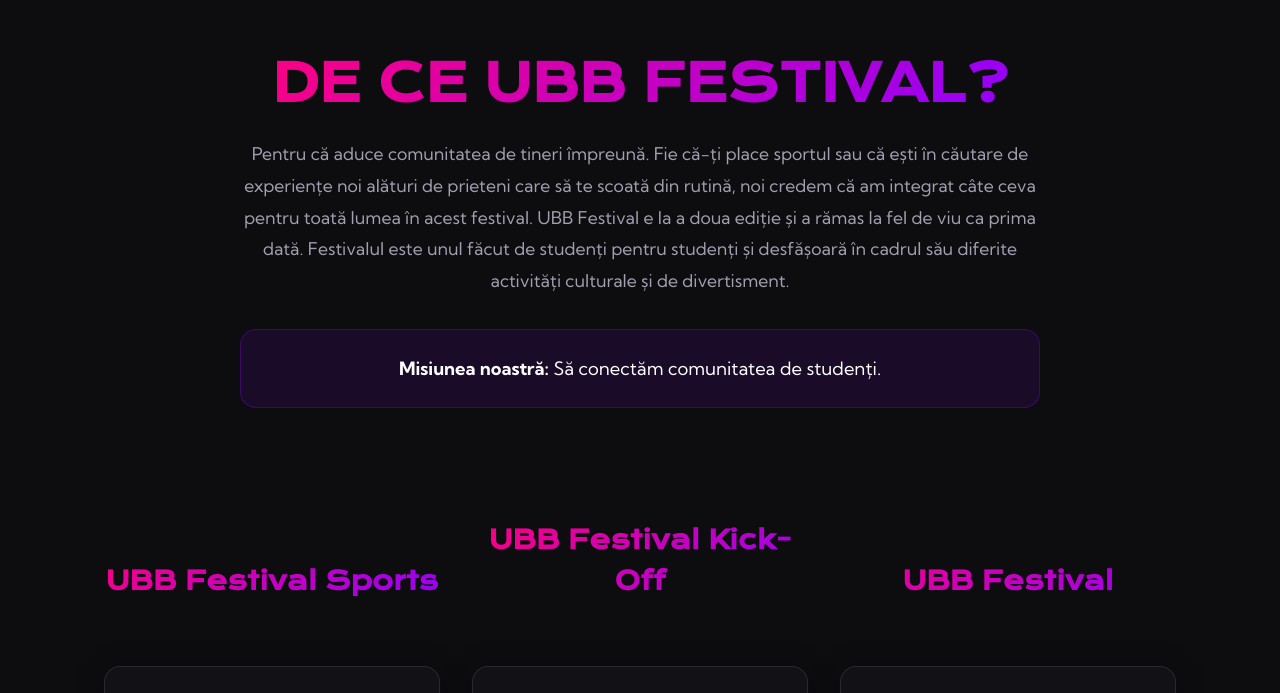
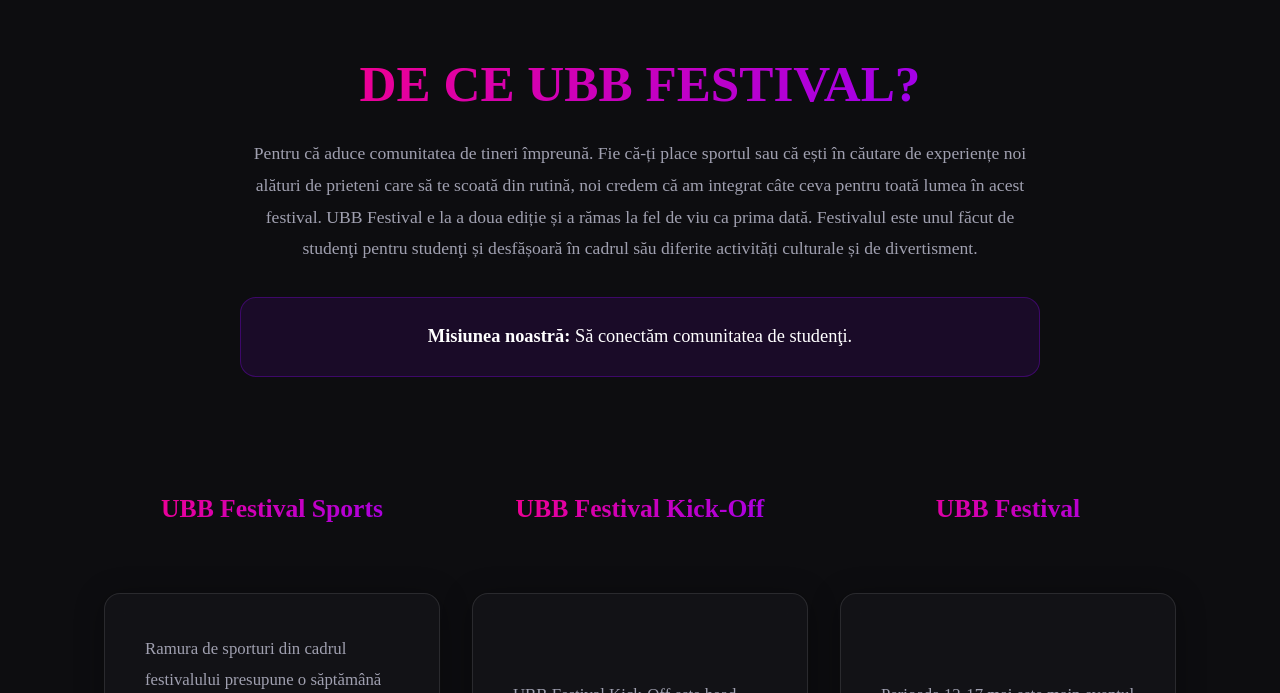
Before and after one commit to PaulSchiop/ubb-festival-site, a Next.js app: page /despre-noi in a window 1280 px wide. Shown: the part 107-800 px from the top of the page. Built offline with nearby package versions, Linux system fonts and the light colour scheme.

Commit message:
fix(fonts): updated fonts so it works now

```diff
--- a/src/app/globals.css
+++ b/src/app/globals.css
@@ -1,5 +1,3 @@
-@import url('https://fonts.googleapis.com/css2?family=Krona+One&family=Lora:wght@400;500;600;700&family=Kumbh+Sans:wght@300;400;500;600;700&display=swap');
-
 :root {
   --bg-color: #0d0d10;
   --bg-color-soft: #1a1a20;
@@ -15,9 +13,6 @@
   --border-color: rgba(255, 255, 255, 0.1);
   --border-color-hover: rgba(255, 255, 255, 0.2);
 
-  --font-display: 'Krona One', sans-serif;
-  --font-heading: 'Lora', serif;
-  --font-body: 'Kumbh Sans', sans-serif;
 
   --radius-sm: 8px;
   --radius-md: 16px;
--- a/src/data/config.json
+++ b/src/data/config.json
@@ -1,11 +1,11 @@
 {
   "siteName": "UBB FESTIVAL",
-  "heroTitle": "DE LA STUDENȚI PENTRU STUDENȚI",
+  "heroTitle": "DE LA STUDENŢI PENTRU STUDENŢI",
   "heroSubtitle": "UBB Festival este primul și cel mai mare festival studențesc din Cluj-Napoca.",
   "aboutUs": {
     "title": "De ce UBB Festival?",
-    "description": "Pentru că aduce comunitatea de tineri împreună. Fie că-ți place sportul sau că ești în căutare de experiențe noi alături de prieteni care să te scoată din rutină, noi credem că am integrat câte ceva pentru toată lumea în acest festival. UBB Festival e la a doua ediție și a rămas la fel de viu ca prima dată. Festivalul este unul făcut de studenți pentru studenți și desfășoară în cadrul său diferite activități culturale și de divertisment.",
-    "mission": "Să conectăm comunitatea de studenți.",
+    "description": "Pentru că aduce comunitatea de tineri împreună. Fie că-ți place sportul sau că ești în căutare de experiențe noi alături de prieteni care să te scoată din rutină, noi credem că am integrat câte ceva pentru toată lumea în acest festival. UBB Festival e la a doua ediție și a rămas la fel de viu ca prima dată. Festivalul este unul făcut de studenţi pentru studenţi și desfășoară în cadrul său diferite activități culturale și de divertisment.",
+    "mission": "Să conectăm comunitatea de studenţi.",
     "sportsDescription": "Ramura de sporturi din cadrul festivalului presupune o săptămână întreagă de activități sportive și o serie de campionate. Activitățile includ forme diverse de mișcare, de la ciclism până la cățărări, iar competițiile sportive vor fi sub formatul unor campionate de fotbal, baschet, volei și tenis, la care te așteptăm indiferent de cât de bine știi să joci.",
     "kickOffDescription": "UBB Festival Kick-Off este head startul festivalului în sine, fiind câteva zile prefestival de diverse activități la care vii fie cu echipa, fie singur. Aici îți ieși din rutină și îți pui creativitatea și spiritul competitiv în mișcare în tot felul de joculețe ce vor avea loc.",
     "festivalDescription": "Perioada 12-17 mai este main eventul acestui festival, pentru că în zilele astea vei avea parte de cele mai multe activități, de la concerte, la showuri de stand-up comedy, expoziții de artă și piese de teatru. Pune un pin pe calendar, rămâi cu ochii pe pagină și ne vedem la festival!"
```
Also changed, not shown: src/app/layout.jsx (+26 -1 lines), public/assets/fonts/KronaOne-Regular.ttf (added).
